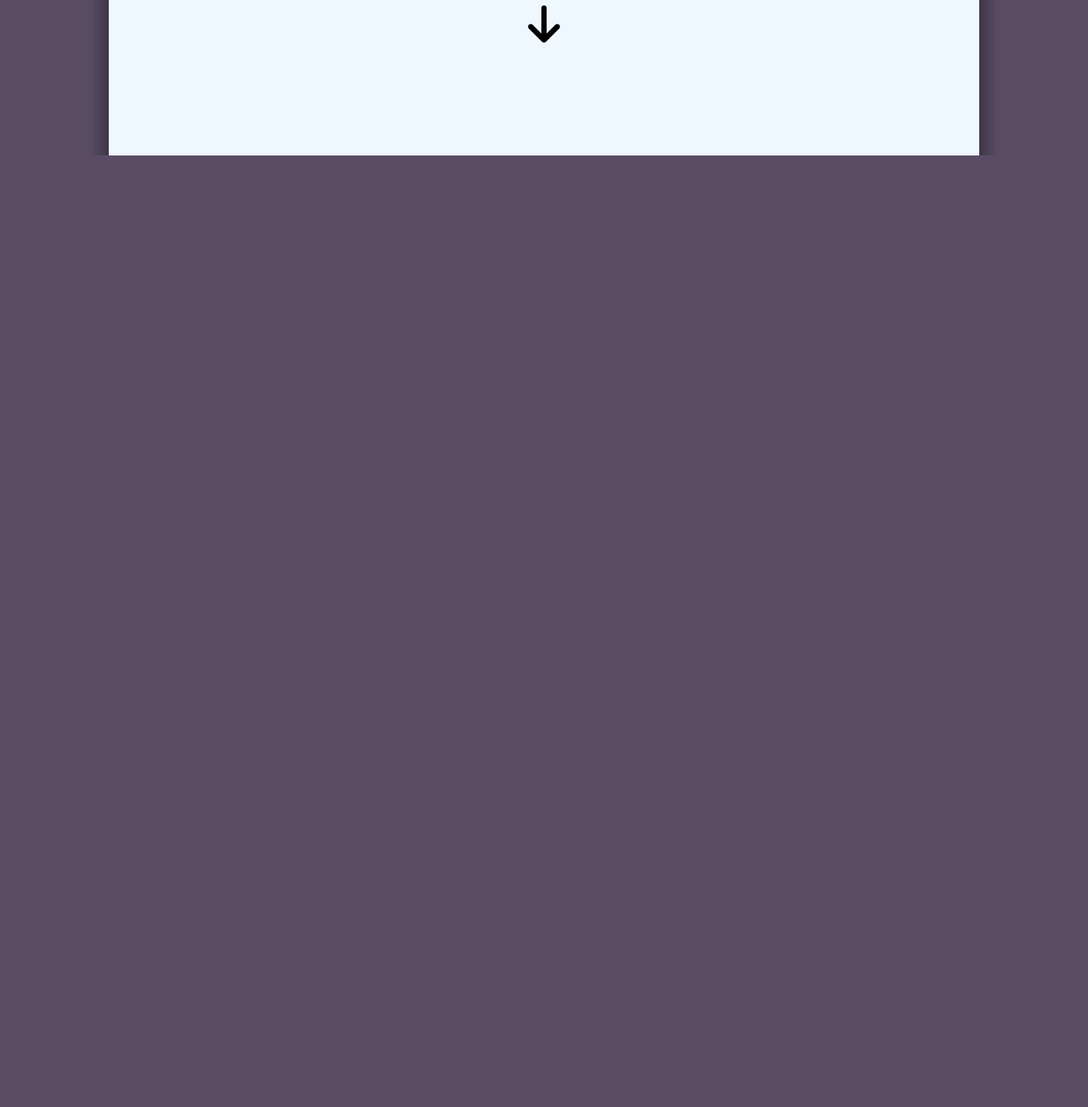
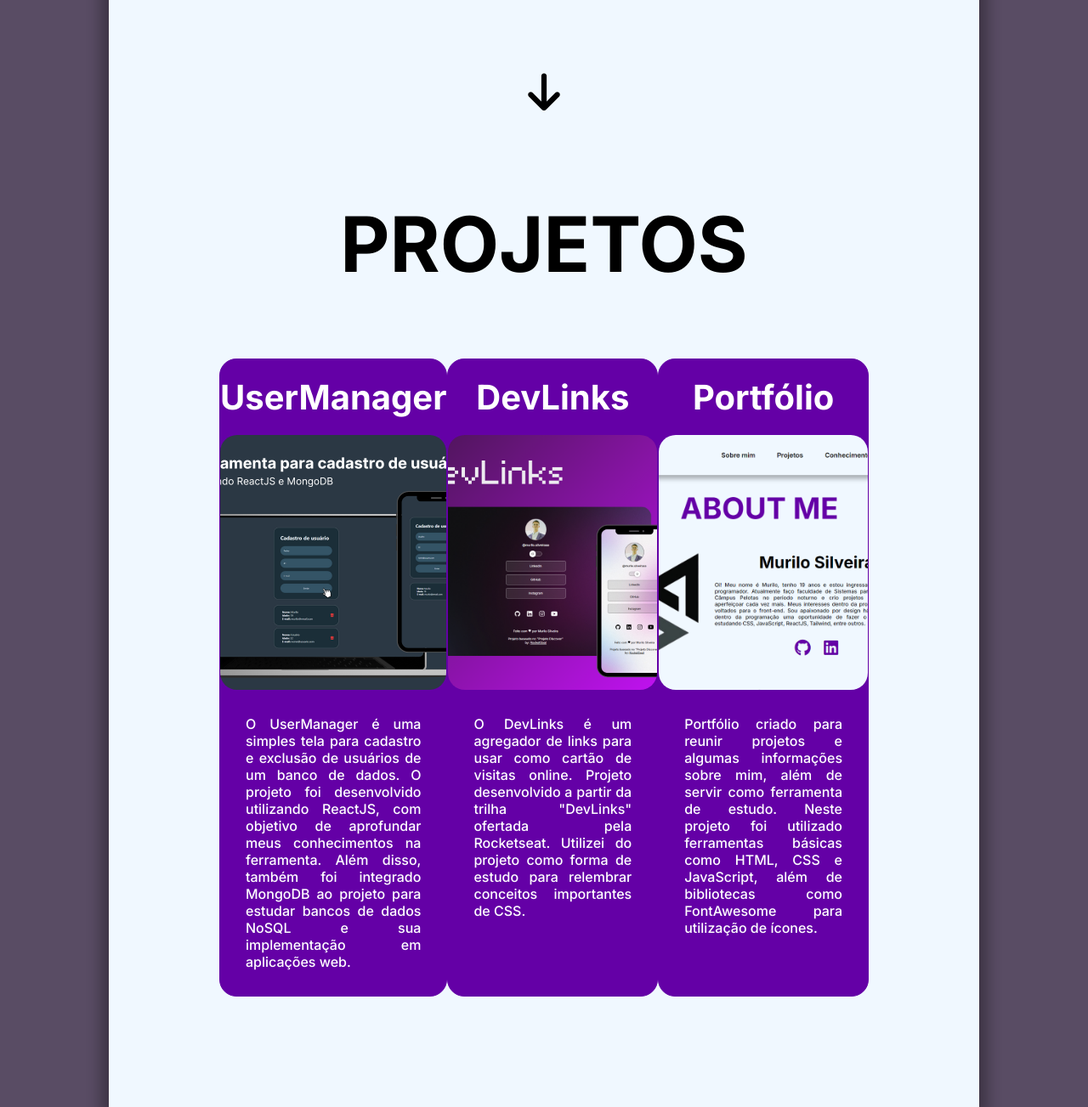
Before and after one commit to murilorms22/Portfolio-Pessoal, a website: page index.html in a window 1280 px wide. Shown: the part 816-2119 px from the top of the page at 85% size. Before the commit the page ends 999 px from the top, so only its background shows below. Drawn offline with Linux system fonts and the light colour scheme.

Commit message:
cards projeto

```diff
--- a/index.html
+++ b/index.html
@@ -20,8 +20,8 @@
     <img src="./images/ms-logo.png" alt="Logo" />
     <nav>
       <ul class="lista-nav">
-        <li>Sobre mim</li>
-        <li>Projetos</li>
+        <a href="#sobremim-titulo"><li>Sobre mim</li></a>
+        <a href="#projetos-titulo"><li>Projetos</li></a>
         <li>Conhecimento</li>
         <li>Contato</li>
       </ul>
@@ -31,10 +31,10 @@
   <body>
     <div id="container">
       <div>
-        <h1 class="aboutme-titulo">ABOUT ME</h1>
+        <h1 class="titulo" id="sobremim-titulo">ABOUT ME</h1>
       </div>
       <div class="cardAbout">
-        <img src="./images/ms-logo.png" alt="Foto" />
+        <img src="./images/3x4.jpg" alt="Foto" />
         <div class="text">
           <h1>Murilo Silveira</h1>
           <span
@@ -51,14 +51,58 @@
             <a href="https://github.com/murilorms22" target="_blank">
               <i class="fa-brands fa-github"></i>
             </a>
-            <a href="https://www.linkedin.com/in/murilo-silveiraa/" target="_blank">
+            <a
+              href="https://www.linkedin.com/in/murilo-silveiraa/"
+              target="_blank"
+            >
               <i class="fa-brands fa-linkedin"></i>
             </a>
-
           </div>
         </div>
       </div>
-      <i class="fa-solid fa-arrow-down" style="margin-top: 100px; cursor: pointer;"></i>
+      <i
+        class="fa-solid fa-arrow-down"
+        style="margin-top: 100px; cursor: pointer"
+      ></i>
+
+      <h1 class="titulo" id="projetos-titulo">PROJETOS</h1>
+
+      <div class="projetos">
+        <div class="cardProjeto">
+          <h1>UserManager</h1>
+          <img src="./images/usermanager.png" alt="" />
+          <span
+            >O UserManager é uma simples tela para cadastro e exclusão de
+            usuários de um banco de dados. O projeto foi desenvolvido utilizando
+            ReactJS, com objetivo de aprofundar meus conhecimentos na
+            ferramenta. Além disso, também foi integrado MongoDB ao projeto para
+            estudar bancos de dados NoSQL e sua implementação em aplicações
+            web.</span
+          >
+        </div>
+
+        <div class="cardProjeto">
+          <h1>DevLinks</h1>
+          <img src="./images/devlinks.png" alt="" />
+          <span
+            >O DevLinks é um agregador de links para usar como cartão de visitas
+            online. Projeto desenvolvido a partir da trilha "DevLinks" ofertada
+            pela Rocketseat. Utilizei do projeto como forma de estudo para
+            relembrar conceitos importantes de CSS.</span
+          >
+        </div>
+
+        <div class="cardProjeto">
+          <h1>Portfólio</h1>
+          <img src="./images/portfolio.png" alt="" />
+          <span
+            >Portfólio criado para reunir projetos e algumas informações sobre
+            mim, além de servir como ferramenta de estudo. Neste projeto foi
+            utilizado ferramentas básicas como HTML, CSS e JavaScript, além de
+            bibliotecas como FontAwesome para utilização de ícones.</span
+          >
+        </div>
+      </div>
     </div>
   </body>
 </html>
--- a/styles.css
+++ b/styles.css
@@ -55,7 +55,7 @@
 .lista-nav {
     list-style-type: none;
     display: flex;
-    width: 1000px;
+    width: 100%;
     justify-content: space-between;
 }
 
@@ -72,12 +72,11 @@
     align-items: center;
 }
 
-.aboutme-titulo {
+.titulo {
     text-align: center;
     font-size: 90px;
-    margin-top: 40px;
+    margin-top: 100px;
     margin-bottom: 80px;
-    color: var(--color-primary);
 }
 
 .cardAbout {
@@ -111,6 +110,8 @@
 
 .cardAbout img {
     height: 316px;
+    border: 3px solid var(--color-primary);
+    border-radius: 20px;
 }
 
 .social {
@@ -119,3 +120,48 @@
     align-items: center;
     justify-content: center;
 }
+
+.projetos {
+    display: flex;
+    flex-direction: row;
+    justify-content: space-between;
+    width: 100%;
+}
+
+.cardProjeto {
+    display: flex;
+    flex-direction: column;
+    width: 370px;
+    background-color: var(--color-primary);
+
+    border-radius: 20px;
+    border: 1px solid var(--color-primary);
+    color: white;
+    align-items: center;
+
+    cursor: pointer;
+    transition: 0.5s;
+}
+
+.cardProjeto:hover {
+    transform: scale(105%);
+}
+
+.cardProjeto h1 {
+    font-size: 40px;
+    margin-top: 20px;
+}
+
+.cardProjeto img {
+    margin-top: 20px;
+    width: 100%;
+    height: 300px;
+    object-fit: cover;
+    border-radius: 20px;
+}
+
+.cardProjeto span {
+    font-weight: 500;
+    padding: 30px;
+    text-align: justify;
+}
```
Also changed, not shown: images/3x4.jpg (added), images/devlinks.png (added), images/portfolio.png (added), images/usermanager.png (added).
